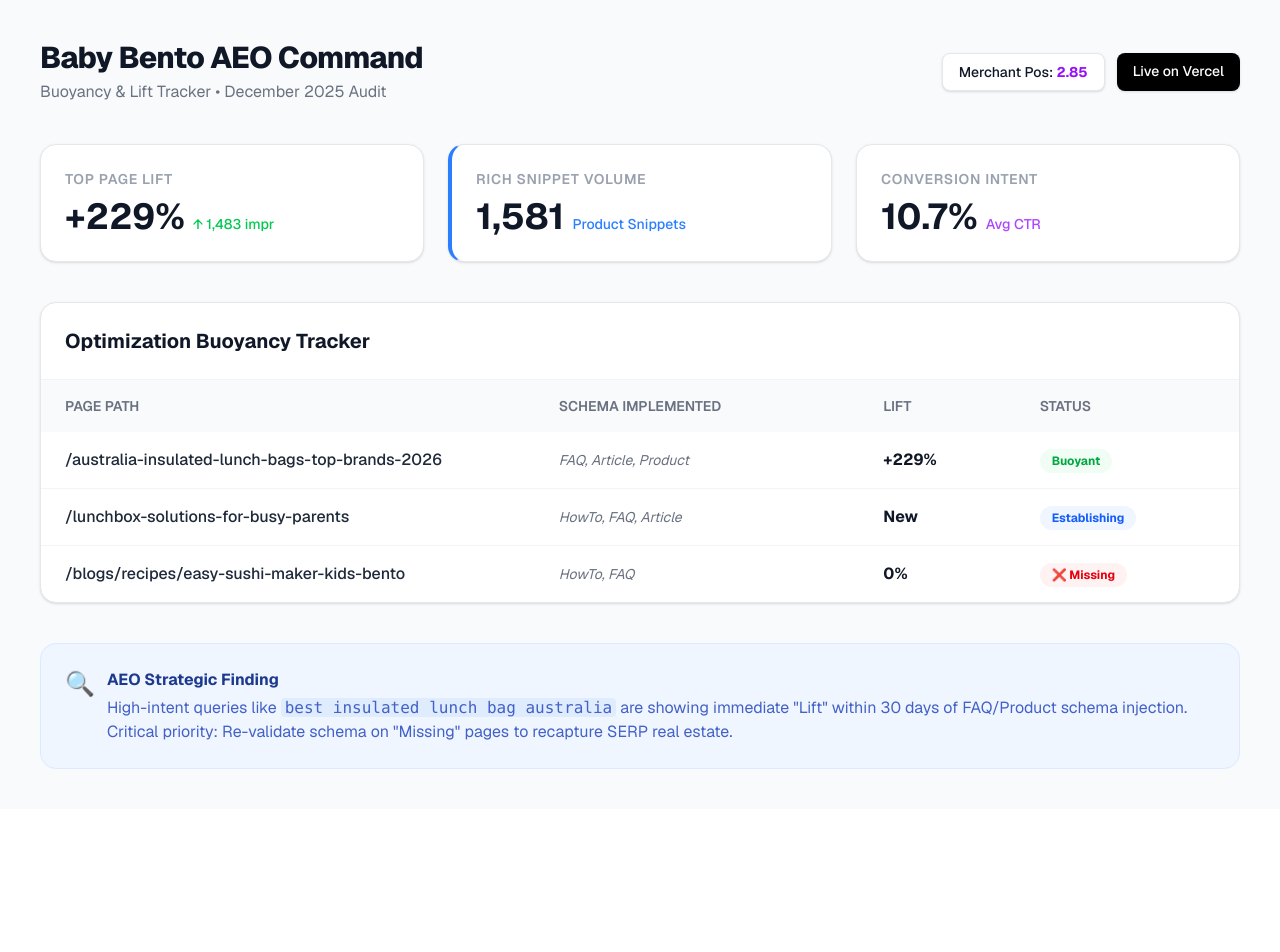
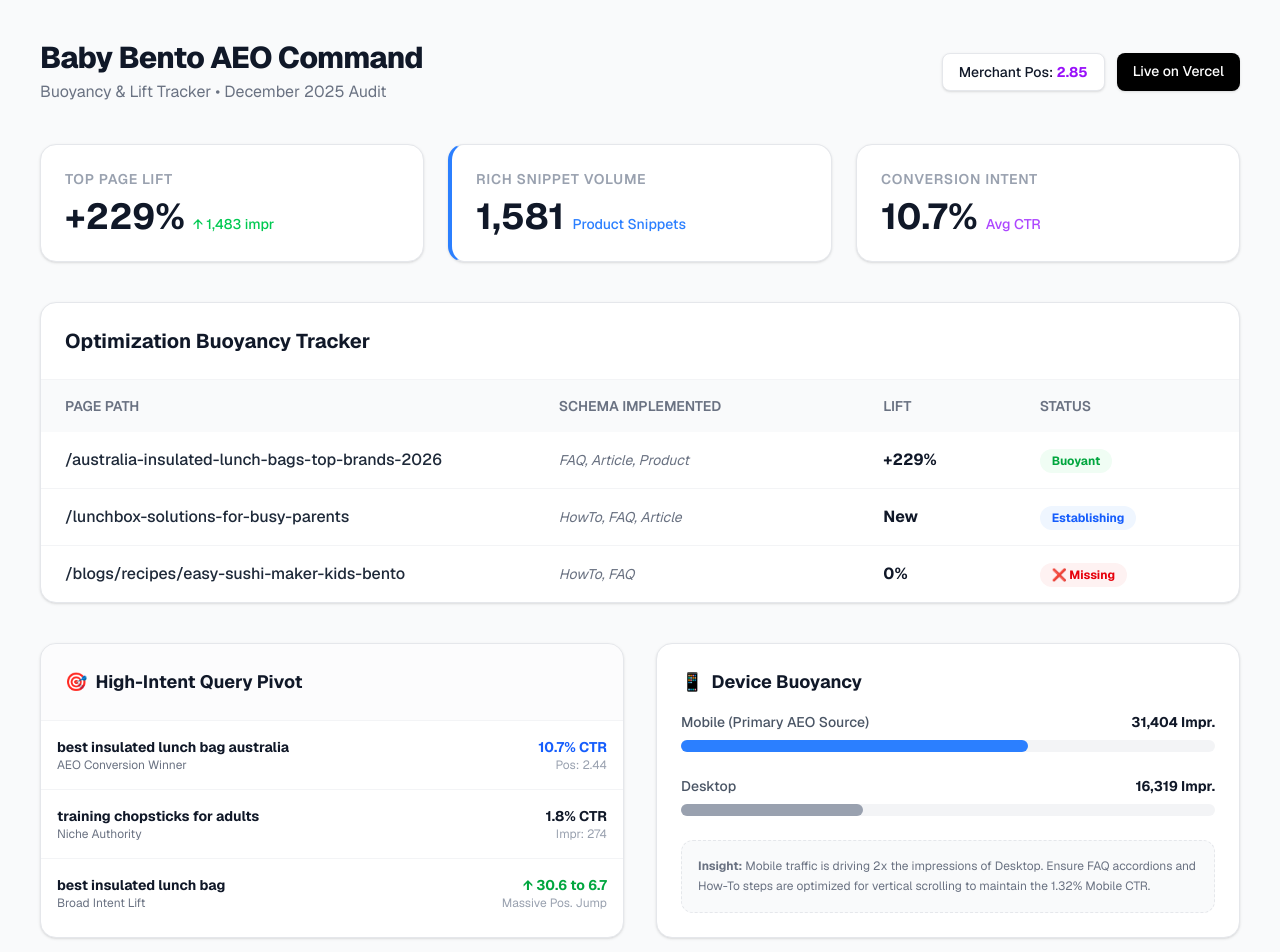
Before and after one commit to vinsnt76/baby-bento-aeo-dashboard, a Next.js app: page / in a window 1280 px wide. Shown: the top 952 px of the page. Before the commit the page ends 809 px from the top, so only its background shows below. Built offline with nearby package versions, Linux system fonts and the light colour scheme.

Commit message:
feat: add Query Intent Pivot and Device Buoyancy charts

```diff
--- a/app/page.tsx
+++ b/app/page.tsx
@@ -105,6 +105,86 @@ export default function AEOReport() {
         </div>
       </section>
 
+      {/* Query Intent Pivot Section */}
+      <section className="max-w-7xl mx-auto mt-10 grid grid-cols-1 lg:grid-cols-2 gap-8">
+
+        {/* Top Performing Queries */}
+        <div className="bg-white rounded-2xl border border-gray-200 shadow-sm overflow-hidden">
+          <div className="p-6 border-b border-gray-100 bg-gray-50/50">
+            <h2 className="text-lg font-bold text-gray-900 flex items-center gap-2">
+              <span>🎯</span> High-Intent Query Pivot
+            </h2>
+          </div>
+          <div className="p-0">
+            <ul className="divide-y divide-gray-100">
+              <li className="p-4 flex justify-between items-center hover:bg-blue-50/30 transition">
+                <div>
+                  <p className="text-sm font-bold text-gray-900">best insulated lunch bag australia</p>
+                  <p className="text-xs text-gray-500">AEO Conversion Winner</p>
+                </div>
+                <div className="text-right">
+                  <p className="text-sm font-bold text-blue-600">10.7% CTR</p>
+                  <p className="text-xs text-gray-400">Pos: 2.44</p>
+                </div>
+              </li>
+              <li className="p-4 flex justify-between items-center hover:bg-blue-50/30 transition">
+                <div>
+                  <p className="text-sm font-bold text-gray-900">training chopsticks for adults</p>
+                  <p className="text-xs text-gray-500">Niche Authority</p>
+                </div>
+                <div className="text-right">
+                  <p className="text-sm font-bold text-gray-900">1.8% CTR</p>
+                  <p className="text-xs text-gray-400">Impr: 274</p>
+                </div>
+              </li>
+              <li className="p-4 flex justify-between items-center hover:bg-blue-50/30 transition">
+                <div>
+                  <p className="text-sm font-bold text-gray-900">best insulated lunch bag</p>
+                  <p className="text-xs text-gray-500">Broad Intent Lift</p>
+                </div>
+                <div className="text-right">
+                  <p className="text-sm font-bold text-green-600">↑ 30.6 to 6.7</p>
+                  <p className="text-xs text-gray-400">Massive Pos. Jump</p>
+                </div>
+              </li>
+            </ul>
+          </div>
+        </div>
+
+        {/* Device Buoyancy (Mobile vs Desktop) */}
+        <div className="bg-white rounded-2xl border border-gray-200 shadow-sm p-6">
+          <h2 className="text-lg font-bold text-gray-900 mb-4 flex items-center gap-2">
+            <span>📱</span> Device Buoyancy
+          </h2>
+          <div className="space-y-6">
+            <div>
+              <div className="flex justify-between text-sm mb-2">
+                <span className="font-medium text-gray-600">Mobile (Primary AEO Source)</span>
+                <span className="font-bold text-gray-900">31,404 Impr.</span>
+              </div>
+              <div className="w-full bg-gray-100 rounded-full h-3">
+                <div className="bg-blue-500 h-3 rounded-full" style={{ width: '65%' }}></div>
+              </div>
+            </div>
+            <div>
+              <div className="flex justify-between text-sm mb-2">
+                <span className="font-medium text-gray-600">Desktop</span>
+                <span className="font-bold text-gray-900">16,319 Impr.</span>
+              </div>
+              <div className="w-full bg-gray-100 rounded-full h-3">
+                <div className="bg-gray-400 h-3 rounded-full" style={{ width: '34%' }}></div>
+              </div>
+            </div>
+            <div className="mt-4 p-4 bg-gray-50 rounded-xl border border-dashed border-gray-200">
+              <p className="text-xs text-gray-500 leading-relaxed">
+                <strong>Insight:</strong> Mobile traffic is driving 2x the impressions of Desktop. Ensure FAQ accordions and How-To steps are optimized for vertical scrolling to maintain the 1.32% Mobile CTR.
+              </p>
+            </div>
+          </div>
+        </div>
+
+      </section>
+
       {/* AEO Specialist Finding Box */}
       <footer className="max-w-7xl mx-auto mt-10 p-6 bg-blue-50 border border-blue-100 rounded-2xl">
         <div className="flex gap-3">
```
